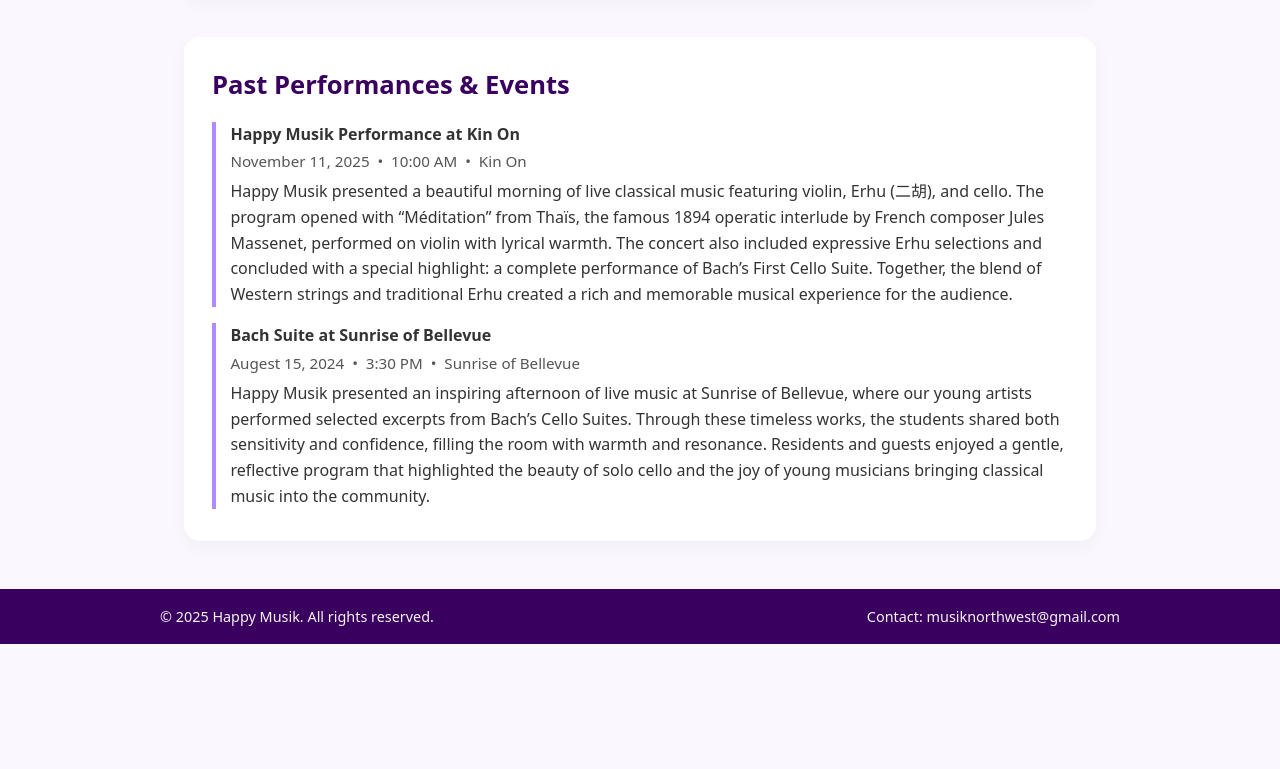
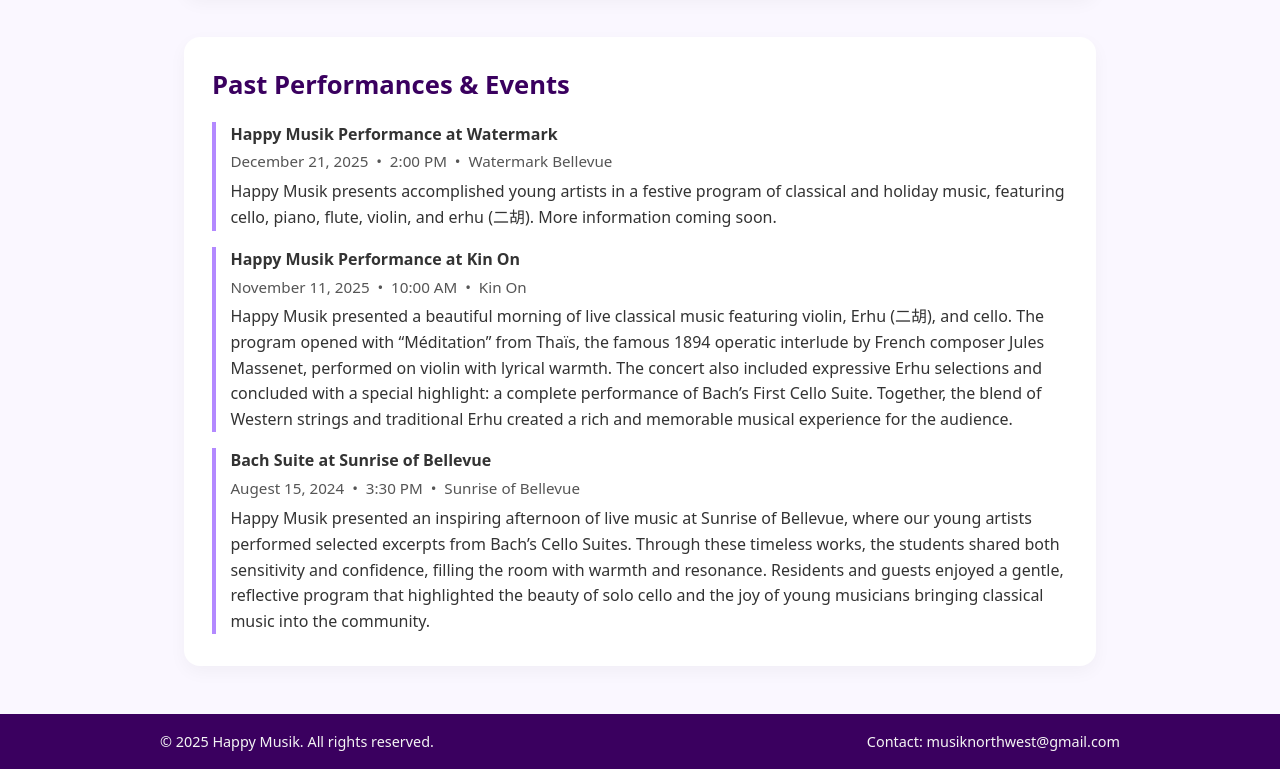
Before and after one commit to ericpassmore/happymusik, a plain HTML site: page index.html in a window 1280 px wide. Shown: the part 1209-1978 px from the top of the page. Before the commit the page ends 1853 px from the top, so only its background shows below. Drawn offline with Linux system fonts and the light colour scheme.

Commit message:
added Dec 21 2025 performance placeholder

```diff
--- a/index.html
+++ b/index.html
@@ -253,6 +253,18 @@
         <h2>Past Performances &amp; Events</h2>
 
         <div class="event">
+          <div class="event-title">Happy Musik Performance at Watermark</div>
+          <div class="event-meta">
+            December 21, 2025 &nbsp;•&nbsp; 2:00 PM &nbsp;•&nbsp; Watermark
+            Bellevue
+          </div>
+          <p>
+            Happy Musik presents accomplished young artists in a festive program
+            of classical and holiday music, featuring cello, piano, flute,
+            violin, and erhu (二胡). More information coming soon.
+          </p>
+        </div>
+        <div class="event">
           <div class="event-title">Happy Musik Performance at Kin On</div>
           <div class="event-meta">
             November 11, 2025 &nbsp;•&nbsp; 10:00 AM &nbsp;•&nbsp; Kin On
```
